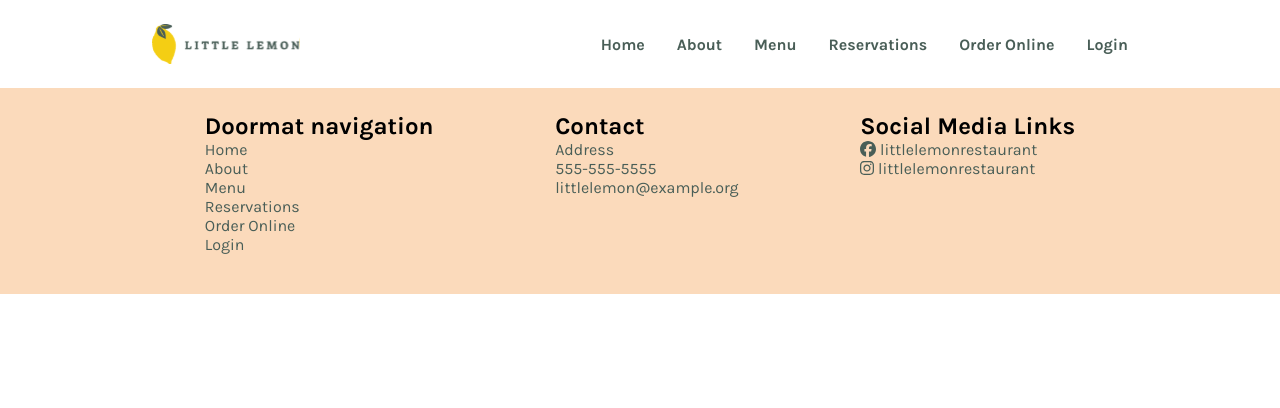
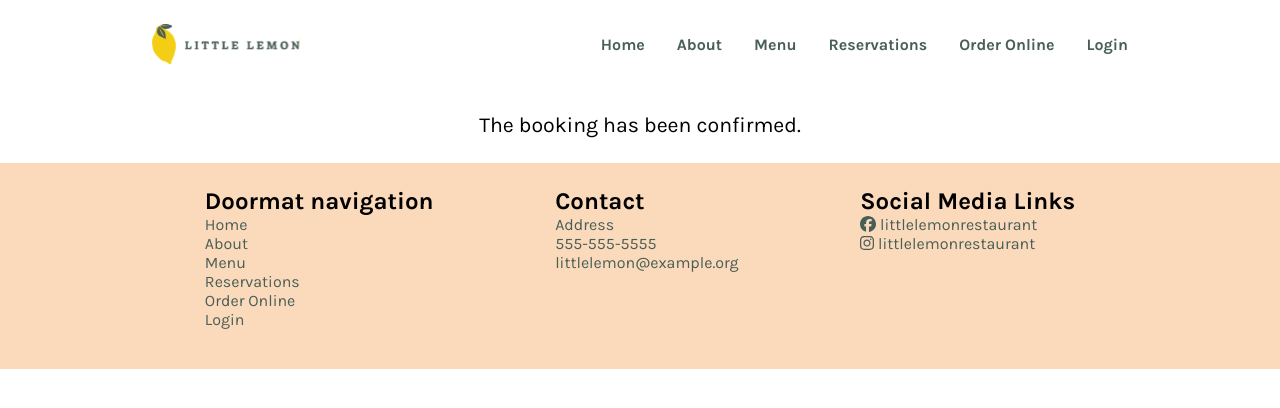
Before and after one commit to pventurino/meta-front-end-developer-capstone, a React (Create React App) app: page /reservations/confirmation in a window 1280 px wide. Shown: the top 408 px of the page. Built offline with nearby package versions, Linux system fonts and the light colour scheme.

Commit message:
add ConfirmationPage

```diff
--- a/src/App.js
+++ b/src/App.js
@@ -5,6 +5,7 @@ import Reservations from './components/Reservations';
 import Footer from './components/Footer';
 import Header from './components/Header';
 import HomePage from './components/HomePage';
+import ConfirmationPage from './components/ConfirmationPage';
 
 class App extends Component {
   render() {
@@ -17,6 +18,7 @@ class App extends Component {
           <Routes>
             <Route path="/" element={<HomePage />} />
             <Route path="/reservations" element={<Reservations />} />
+            <Route path="/reservations/confirmation" element={<ConfirmationPage/>} />
           </Routes>
         </main>
         <footer>
--- /dev/null
+++ b/src/components/ConfirmationPage.js
@@ -0,0 +1,11 @@
+import React from "react";
+
+const ConfirmationPage = () => {
+    return (
+        <section id='confirmation'>
+            <p>The booking has been confirmed.</p>
+        </section>
+    )
+}
+
+export default ConfirmationPage;
```
Also changed, not shown: 1 other file (tests, documents, lock files or other folders).
